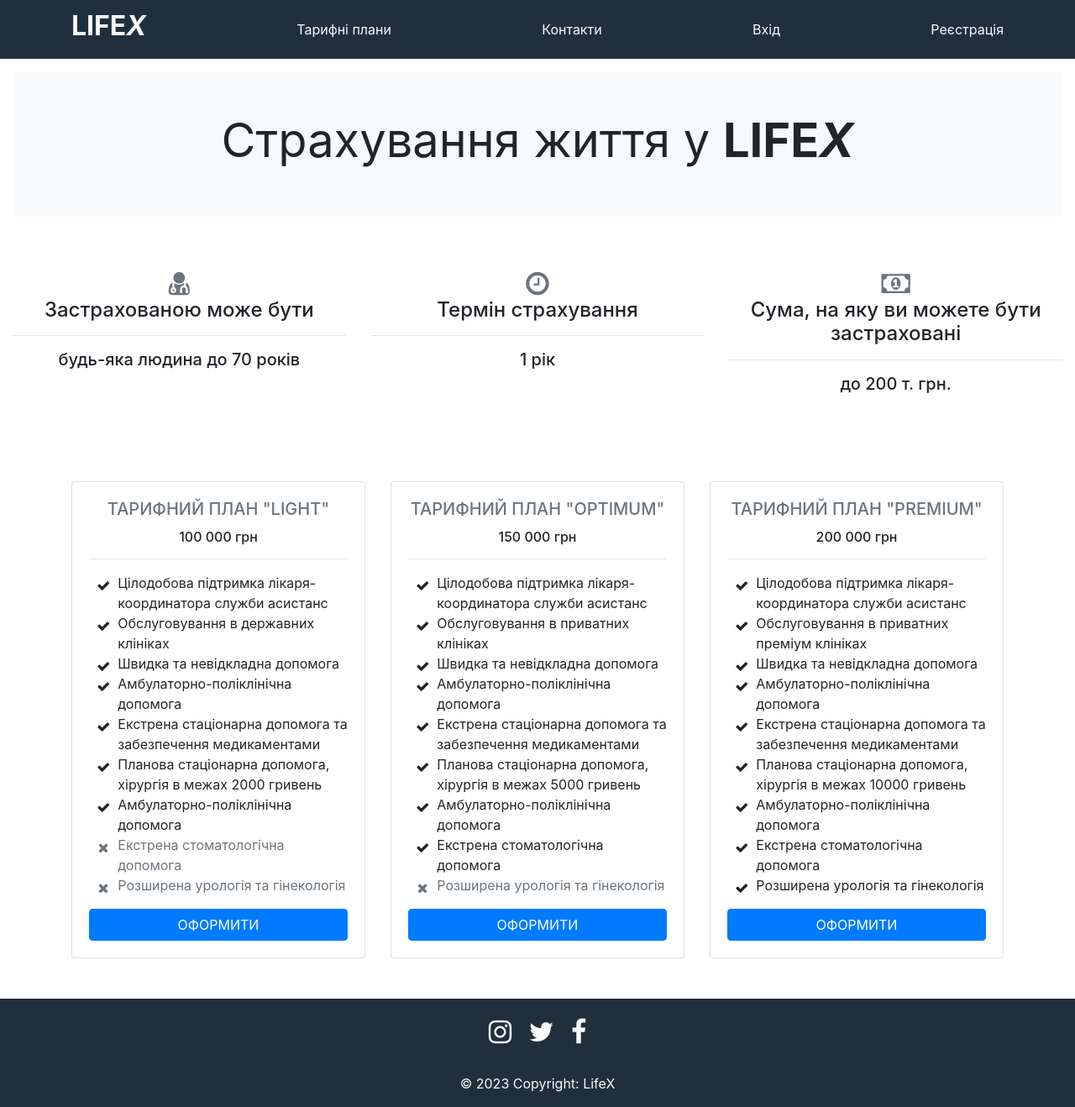
After one commit to AnisimovOleksandr/lifexproject, a Flask app: page /cases in a window 1280 px wide. The commit adds this page. Shown: the whole page at 84% size. Run offline with Flask 2, Linux system fonts and the light colour scheme; some libraries are stand-ins or nearby versions.

Commit message:
Added insurance cases front

```diff
--- a/main.py
+++ b/main.py
@@ -16,5 +16,9 @@ def homepage():
 def contacts():
     return render_template('contacts.html')
 
+@server.route('/cases',methods=['GET'])
+def cases():
+    return render_template('insurance/insurance_cases.html')
+
 if __name__ == '__main__':
     server.run(host="0.0.0.0", port=int(os.environ.get("PORT", 5000)))
--- /dev/null
+++ b/templates/insurance/insurance_cases.html
@@ -0,0 +1,117 @@
+<!doctype html>
+<html lang="en">
+  <head>
+    <meta charset="utf-8">
+    <meta name="viewport" content="width=device-width, initial-scale=1, shrink-to-fit=no">
+    <link rel="stylesheet" href="https://cdn.jsdelivr.net/npm/bootstrap@4.5.3/dist/css/bootstrap.min.css" integrity="sha384-TX8t27EcRE3e/ihU7zmQxVncDAy5uIKz4rEkgIXeMed4M0jlfIDPvg6uqKI2xXr2" crossorigin="anonymous">
+    <link href="https://maxcdn.bootstrapcdn.com/font-awesome/4.1.0/css/font-awesome.min.css" rel="stylesheet">
+    <title>Insurance cases</title>
+  </head>
+  <body>
+
+  {%include 'nav.html' %}
+
+         <div class="position-relative overflow-hidden p-3 p-md-5 m-md-3 bg-light">
+            <h1 class="display-4 font-weight-normal text-center">Страхування життя у <strong>LIFE<em>X</em></strong></h1>
+         </div><br><br>
+
+         <div class="container-fluid text-center bg-white">
+                  <div class="row">
+                    <div class="col-sm-4">
+                      <i class="fa fa-user-md fa-2x text-secondary"></i>
+                      <h4>Застрахованою може бути</h4><hr>
+                      <h5>будь-яка людина до 70 років</h5>
+                    </div>
+                    <div class="col-sm-4">
+                      <i class="fa fa-clock-o fa-2x text-secondary" aria-hidden="true"></i>
+                      <h4>Термін страхування</h4><hr>
+                      <h5>1 рік</h5>
+                    </div>
+                    <div class="col-sm-4">
+                      <i class="fa fa-money fa-2x text-secondary" aria-hidden="true"></i>
+                      <h4>Сума, на яку ви можете бути застраховані</h4><hr>
+                      <h5>до 200 т. грн.</h5>
+                    </div>
+                  </div>
+                <br><br>
+            </div>
+
+            <section class="pricing py-5">
+              <div class="container">
+                <div class="row">
+                  <!-- Light Tier -->
+                  <div class="col-lg-4">
+                    <div class="card mb-5 mb-lg-0">
+                      <div class="card-body">
+                        <h5 class="card-title text-muted text-uppercase text-center">Тарифний план "Light"</h5>
+                        <h6 class="card-price text-center">100 000 грн</h6>
+                        <hr>
+                        <ul class="fa-ul">
+                          <li><span class="fa-li"><i class="fa fa-check"></i></span>Цілодобова підтримка лікаря-координатора служби асистанс</li>
+                          <li><span class="fa-li"><i class="fa fa-check"></i></span>Обслуговування в державних клініках</li>
+                          <li><span class="fa-li"><i class="fa fa-check"></i></span>Швидка та невідкладна допомога</li>
+                          <li><span class="fa-li"><i class="fa fa-check"></i></span>Амбулаторно-поліклінічна допомога</li>
+                          <li><span class="fa-li"><i class="fa fa-check"></i></span>Екстрена стаціонарна допомога та забезпечення медикаментами</li>
+                          <li><span class="fa-li"><i class="fa fa-check"></i></span>Планова стаціонарна допомога, хірургія в межах 2000 гривень</li>
+                          <li><span class="fa-li"><i class="fa fa-check"></i></span>Амбулаторно-поліклінічна допомога</li>
+                          <li class="text-muted"><span class="fa-li"><i class="fa fa-times"></i></span>Екстрена стоматологічна допомога</li>
+                          <li class="text-muted"><span class="fa-li"><i class="fa fa-times"></i></span>Розширена урологія та гінекологія</li>
+                        </ul>
+                        <a class="btn btn-block btn-primary text-uppercase">Оформити</a>
+                      </div>
+                    </div>
+                  </div>
+                  <!-- Optimum Tier -->
+                  <div class="col-lg-4">
+                    <div class="card mb-5 mb-lg-0">
+                      <div class="card-body">
+                        <h5 class="card-title text-muted text-uppercase text-center">Тарифний план "Optimum"</h5>
+                        <h6 class="card-price text-center">150 000 грн</h6>
+                        <hr>
+                        <ul class="fa-ul">
+                          <li><span class="fa-li"><i class="fa fa-check"></i></span>Цілодобова підтримка лікаря-координатора служби асистанс</li>
+                          <li><span class="fa-li"><i class="fa fa-check"></i></span>Обслуговування в приватних клініках</li>
+                          <li><span class="fa-li"><i class="fa fa-check"></i></span>Швидка та невідкладна допомога</li>
+                          <li><span class="fa-li"><i class="fa fa-check"></i></span>Амбулаторно-поліклінічна допомога</li>
+                          <li><span class="fa-li"><i class="fa fa-check"></i></span>Екстрена стаціонарна допомога та забезпечення медикаментами</li>
+                          <li><span class="fa-li"><i class="fa fa-check"></i></span>Планова стаціонарна допомога, хірургія в межах 5000 гривень</li>
+                          <li><span class="fa-li"><i class="fa fa-check"></i></span>Амбулаторно-поліклінічна допомога</li>
+                          <li><span class="fa-li"><i class="fa fa-check"></i></span>Екстрена стоматологічна допомога</li>
+                          <li class="text-muted"><span class="fa-li"><i class="fa fa-times"></i></span>Розширена урологія та гінекологія</li>
+                        </ul>
+                        <a class="btn btn-block btn-primary text-uppercase">Оформити</a>
+                      </div>
+                    </div>
+                  </div>
+                  <!-- Premium Tier -->
+                  <div class="col-lg-4">
+                    <div class="card">
+                      <div class="card-body">
+                        <h5 class="card-title text-muted text-uppercase text-center">Тарифний план "Premium"</h5>
+                        <h6 class="card-price text-center">200 000 грн</h6>
+                        <hr>
+                        <ul class="fa-ul">
+                          <li><span class="fa-li"><i class="fa fa-check"></i></span>Цілодобова підтримка лікаря-координатора служби асистанс</li>
+                          <li><span class="fa-li"><i class="fa fa-check"></i></span>Обслуговування в приватних преміум клініках</li>
+                          <li><span class="fa-li"><i class="fa fa-check"></i></span>Швидка та невідкладна допомога</li>
+                          <li><span class="fa-li"><i class="fa fa-check"></i></span>Амбулаторно-поліклінічна допомога</li>
+                          <li><span class="fa-li"><i class="fa fa-check"></i></span>Екстрена стаціонарна допомога та забезпечення медикаментами</li>
+                          <li><span class="fa-li"><i class="fa fa-check"></i></span>Планова стаціонарна допомога, хірургія в межах 10000 гривень</li>
+                          <li><span class="fa-li"><i class="fa fa-check"></i></span>Амбулаторно-поліклінічна допомога</li>
+                          <li><span class="fa-li"><i class="fa fa-check"></i></span>Екстрена стоматологічна допомога</li>
+                          <li><span class="fa-li"><i class="fa fa-check"></i></span>Розширена урологія та гінекологія</li>
+                        </ul>
+                        <a class="btn btn-block btn-primary text-uppercase">Оформити</a>
+                      </div>
+                    </div>
+                  </div>
+                </div>
+              </div>
+            </section>
+
+    {%include 'footer.html'%}
+
+    <script src="https://code.jquery.com/jquery-3.5.1.slim.min.js" integrity="sha384-DfXdz2htPH0lsSSs5nCTpuj/zy4C+OGpamoFVy38MVBnE+IbbVYUew+OrCXaRkfj" crossorigin="anonymous"></script>
+    <script src="https://cdn.jsdelivr.net/npm/bootstrap@4.5.3/dist/js/bootstrap.bundle.min.js" integrity="sha384-ho+j7jyWK8fNQe+A12Hb8AhRq26LrZ/JpcUGGOn+Y7RsweNrtN/tE3MoK7ZeZDyx" crossorigin="anonymous"></script>
+  </body>
+</html>
--- a/templates/nav.html
+++ b/templates/nav.html
@@ -1,7 +1,7 @@
 <nav class="site-header sticky-top py-1 navbar navbar-dark" style="background-color: #212F3D;">
   <div class="container d-flex flex-column flex-md-row justify-content-between">
     <a class="py-2 text-light" href="{{url_for('homepage')}}"><h2><strong>LIFE<em>X</em></strong></h2></a>
-    <a class="py-2 d-none d-md-inline-block text-light" href="{{url_for('contacts')}}">Тарифні плани</a>
+    <a class="py-2 d-none d-md-inline-block text-light" href="{{url_for('cases')}}">Тарифні плани</a>
     <a class="py-2 d-none d-md-inline-block text-light" href="{{url_for('contacts')}}">Контакти</a>
     <a class="py-2 d-none d-md-inline-block text-light" href="{{url_for('contacts')}}">Вхід</a>
     <a class="py-2 d-none d-md-inline-block text-light" href="{{url_for('contacts')}}">Реєстрація</a>
```
